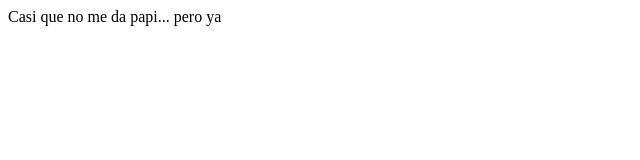
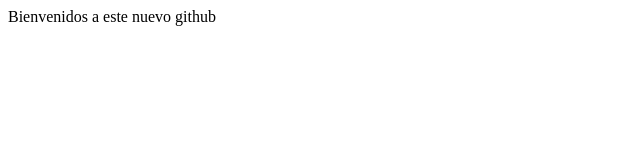
Before and after one commit to teban9312/demoproyectopersonal, a plain HTML site: page index.html in a window 1280 px wide. Shown: the full height of the page, 0-640 px from the left. Drawn offline with Linux system fonts and the light colour scheme.

Commit message:
bienvenidos a este nuevo github

```diff
--- a/index.html
+++ b/index.html
@@ -7,6 +7,6 @@
     <title>Hola</title>
 </head>
 <body>
-    Casi que no me da papi... pero ya
+    Bienvenidos a este nuevo github
 </body>
 </html>
```
